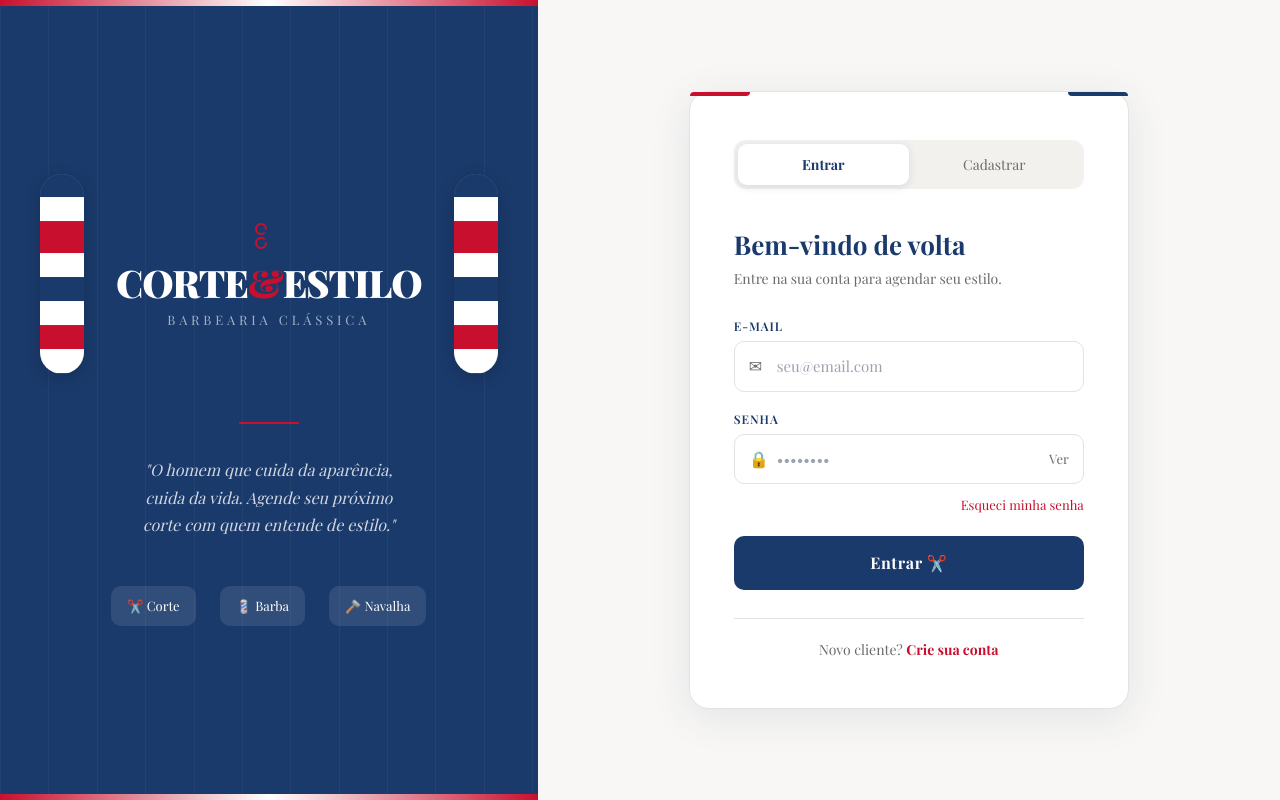
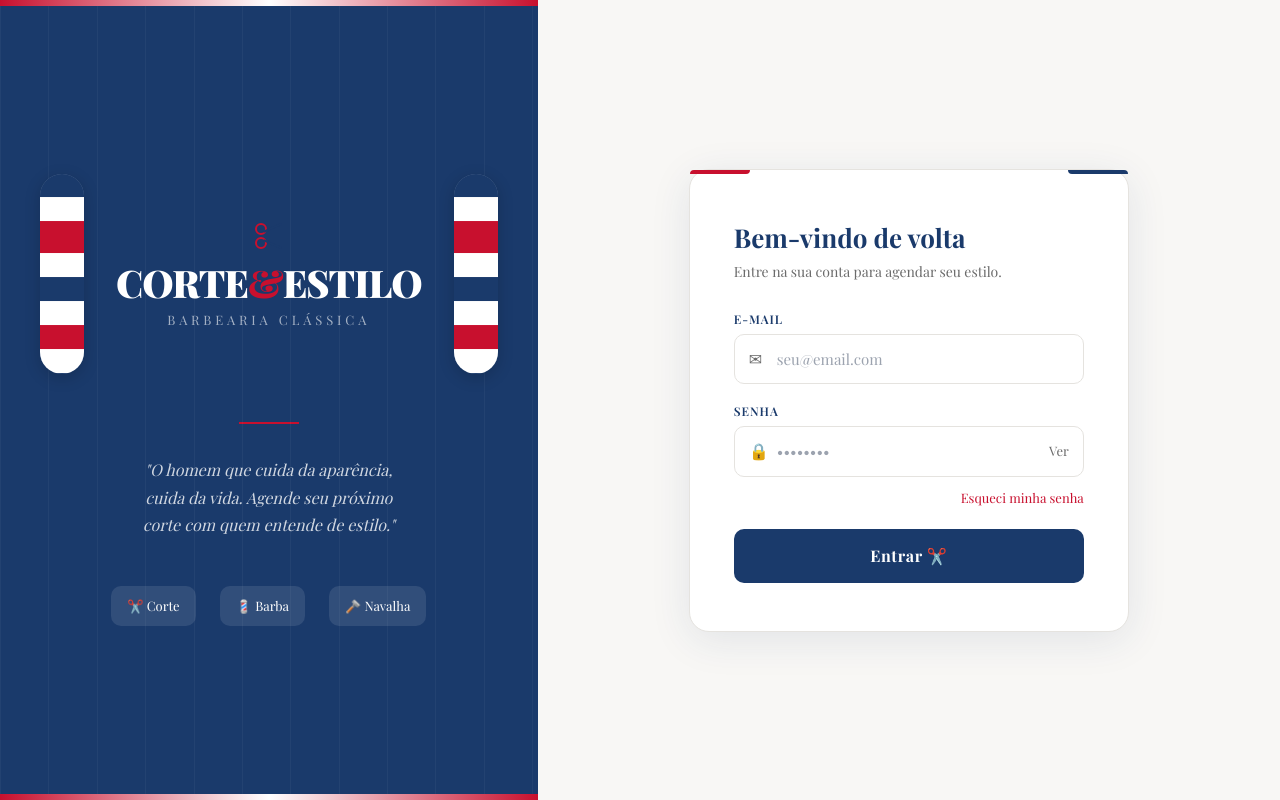
Before and after one commit to jose-s-melo/software-engineering, a Next.js app in the folder projeto-novo/frontend/: page /login in a window 1280 px wide. Built offline with nearby package versions, Linux system fonts and the light colour scheme.

Commit message:
modificando o login, removendo as partes inúteis e deixando só o campo de login

```diff
--- a/projeto-novo/frontend/src/app/login/page.jsx
+++ b/projeto-novo/frontend/src/app/login/page.jsx
@@ -1,7 +1,6 @@
 "use client";
 import { useState } from "react";
 import { useRouter } from "next/navigation";
-import api from "../api/auth/api";
 import { login } from "../api/auth/authService";
 
 const COLORS = {
@@ -115,7 +114,7 @@ function Input({ label, type = "text", value, onChange, placeholder, icon }) {
   );
 }
 
-function LoginForm({ onSwitch }) {
+function LoginForm() {
   const router = useRouter();
   const [email, setEmail] = useState("");
   const [password, setPassword] = useState("");
@@ -130,29 +129,22 @@ function LoginForm({ onSwitch }) {
     setLoading(true);
 
     try {
-      const response = await login({
-        "email": email,
-        "password": password
-      })
+      const response = await login({ email, password });
 
-      const data = response;
+      if (response.message === "Success") {
+        localStorage.setItem("token", response.token);
+        localStorage.setItem("role", response.user.role);
 
-      if (response.message == "Success") {
-        // Salva o token e a role no navegador
-        localStorage.setItem("token", data.token);
-        localStorage.setItem("role", data.user.role);
-
-        // Direciona de acordo com o perfil
-        if (data.user.role === "ADMIN") {
+        if (response.user.role === "ADMIN") {
           router.push("/admin/dashboard");
-        } else if (data.user.role === "CLIENTE") {
+        } else if (response.user.role === "CLIENTE") {
           router.push("/agendamento");
         } else {
           setError("Perfil de usuário não reconhecido.");
           setLoading(false);
         }
       } else {
-        setError(data.message || "Erro ao fazer login. Verifique suas credenciais.");
+        setError(response.message || "Erro ao fazer login. Verifique suas credenciais.");
         setLoading(false);
       }
     } catch (err) {
@@ -164,14 +156,20 @@ function LoginForm({ onSwitch }) {
 
   return (
     <div>
-      <h2 style={{ fontSize: 26, fontWeight: 700, color: COLORS.blue, margin: "0 0 4px", fontFamily: "'Playfair Display', Georgia, serif" }}>Bem-vindo de volta</h2>
-      <p style={{ color: COLORS.gray, fontSize: 14, margin: "0 0 28px" }}>Entre na sua conta para agendar seu estilo.</p>
+      <h2 style={{ fontSize: 26, fontWeight: 700, color: COLORS.blue, margin: "0 0 4px", fontFamily: "'Playfair Display', Georgia, serif" }}>
+        Bem-vindo de volta
+      </h2>
+      <p style={{ color: COLORS.gray, fontSize: 14, margin: "0 0 28px" }}>
+        Entre na sua conta para agendar seu estilo.
+      </p>
 
       <Input label="E-mail" type="email" value={email} onChange={e => setEmail(e.target.value)} placeholder="seu@email.com" icon="✉" />
       <Input label="Senha" type="password" value={password} onChange={e => setPassword(e.target.value)} placeholder="••••••••" icon="🔒" />
 
       <div style={{ textAlign: "right", marginTop: -10, marginBottom: 20 }}>
-        <span style={{ fontSize: 13, color: COLORS.red, cursor: "pointer", fontWeight: 500 }}>Esqueci minha senha</span>
+        <span style={{ fontSize: 13, color: COLORS.red, cursor: "pointer", fontWeight: 500 }}>
+          Esqueci minha senha
+        </span>
       </div>
 
       {error && (
@@ -201,91 +199,11 @@ function LoginForm({ onSwitch }) {
       >
         {loading ? "Entrando..." : "Entrar ✂️"}
       </button>
-
-      <div style={{ borderTop: `1px solid ${COLORS.grayLight}`, margin: "28px 0 20px" }} />
-
-      <p style={{ textAlign: "center", fontSize: 14, color: COLORS.gray, margin: 0 }}>
-        Novo cliente?{" "}
-        <span onClick={onSwitch} style={{ color: COLORS.red, fontWeight: 700, cursor: "pointer" }}>
-          Crie sua conta
-        </span>
-      </p>
-    </div>
-  );
-}
-
-function RegisterForm({ onSwitch }) {
-  const [name, setName] = useState("");
-  const [phone, setPhone] = useState("");
-  const [email, setEmail] = useState("");
-  const [password, setPassword] = useState("");
-  const [confirm, setConfirm] = useState("");
-  const [loading, setLoading] = useState(false);
-  const [error, setError] = useState("");
-
-  const handle = () => {
-    if (!name || !phone || !email || !password || !confirm) { setError("Preencha todos os campos."); return; }
-    if (!email.includes("@")) { setError("E-mail inválido."); return; }
-    if (password.length < 6) { setError("Senha deve ter ao menos 6 caracteres."); return; }
-    if (password !== confirm) { setError("As senhas não coincidem."); return; }
-    setError("");
-    setLoading(true);
-    setTimeout(() => { setLoading(false); alert("Cadastro realizado! Bem-vindo à barbearia! ✂️"); onSwitch(); }, 1600);
-  };
-
-  return (
-    <div>
-      <h2 style={{ fontSize: 26, fontWeight: 700, color: COLORS.blue, margin: "0 0 4px", fontFamily: "'Playfair Display', Georgia, serif" }}>Crie sua conta</h2>
-      <p style={{ color: COLORS.gray, fontSize: 14, margin: "0 0 28px" }}>Junte-se à família e agende com facilidade.</p>
-
-      <Input label="Nome completo" value={name} onChange={e => setName(e.target.value)} placeholder="João da Silva" icon="👤" />
-      <Input label="Telefone / WhatsApp" type="tel" value={phone} onChange={e => setPhone(e.target.value)} placeholder="(83) 99999-9999" icon="📱" />
-      <Input label="E-mail" type="email" value={email} onChange={e => setEmail(e.target.value)} placeholder="seu@email.com" icon="✉" />
-      <Input label="Senha" type="password" value={password} onChange={e => setPassword(e.target.value)} placeholder="Mín. 6 caracteres" icon="🔒" />
-      <Input label="Confirmar senha" type="password" value={confirm} onChange={e => setConfirm(e.target.value)} placeholder="Repita a senha" icon="🔒" />
-
-      {error && (
-        <div style={{ background: COLORS.redLight, border: `1px solid ${COLORS.red}`, borderRadius: 8, padding: "10px 14px", color: COLORS.redDark, fontSize: 13, marginBottom: 16 }}>
-          {error}
-        </div>
-      )}
-
-      <button
-        onClick={handle}
-        disabled={loading}
-        style={{
-          width: "100%",
-          padding: "15px",
-          background: loading ? COLORS.redDark : COLORS.red,
-          color: COLORS.white,
-          border: "none",
-          borderRadius: 10,
-          fontSize: 16,
-          fontWeight: 700,
-          cursor: loading ? "not-allowed" : "pointer",
-          letterSpacing: "0.04em",
-          fontFamily: "'Playfair Display', Georgia, serif",
-          transition: "background 0.2s",
-        }}
-      >
-        {loading ? "Cadastrando..." : "Criar conta ✂️"}
-      </button>
-
-      <div style={{ borderTop: `1px solid ${COLORS.grayLight}`, margin: "28px 0 20px" }} />
-
-      <p style={{ textAlign: "center", fontSize: 14, color: COLORS.gray, margin: 0 }}>
-        Já tem conta?{" "}
-        <span onClick={onSwitch} style={{ color: COLORS.blue, fontWeight: 700, cursor: "pointer" }}>
-          Entrar
-        </span>
-      </p>
     </div>
   );
 }
 
 export default function App() {
-  const [mode, setMode] = useState("login");
-
   return (
     <>
       <style>{`
@@ -310,17 +228,14 @@ export default function App() {
           position: "relative",
           overflow: "hidden",
         }}>
-          {/* Decorative background lines */}
           <div style={{ position: "absolute", top: 0, left: 0, right: 0, bottom: 0, opacity: 0.04 }}>
             {[...Array(12)].map((_, i) => (
               <div key={i} style={{ position: "absolute", left: `${i * 9}%`, top: 0, bottom: 0, width: 1, background: COLORS.white }} />
             ))}
           </div>
 
-          {/* Top accent bar */}
           <div style={{ position: "absolute", top: 0, left: 0, right: 0, height: 6, background: `linear-gradient(90deg, ${COLORS.red}, ${COLORS.white}, ${COLORS.red})` }} />
 
-          {/* Barber poles */}
           <div style={{ display: "flex", gap: 32, marginBottom: 48, alignItems: "center" }}>
             <BarberPole />
             <div style={{ textAlign: "center" }}>
@@ -337,15 +252,12 @@ export default function App() {
             <BarberPole />
           </div>
 
-          {/* Divider */}
           <div style={{ width: 60, height: 2, background: COLORS.red, marginBottom: 32 }} />
 
-          {/* Tagline */}
           <p style={{ color: "rgba(255,255,255,0.8)", fontSize: 16, textAlign: "center", lineHeight: 1.7, maxWidth: 280, fontStyle: "italic" }}>
             "O homem que cuida da aparência, cuida da vida. Agende seu próximo corte com quem entende de estilo."
           </p>
 
-          {/* Bottom icons */}
           <div style={{ display: "flex", gap: 24, marginTop: 48 }}>
             {["✂️ Corte", "💈 Barba", "🪒 Navalha"].map(item => (
               <div key={item} style={{ background: "rgba(255,255,255,0.1)", borderRadius: 10, padding: "10px 16px", color: COLORS.white, fontSize: 13, textAlign: "center" }}>
@@ -354,7 +266,6 @@ export default function App() {
             ))}
           </div>
 
-          {/* Bottom accent */}
           <div style={{ position: "absolute", bottom: 0, left: 0, right: 0, height: 6, background: `linear-gradient(90deg, ${COLORS.red}, ${COLORS.white}, ${COLORS.red})` }} />
         </div>
 
@@ -365,7 +276,6 @@ export default function App() {
           alignItems: "center",
           justifyContent: "center",
           padding: "48px 32px",
-          overflowY: "auto",
         }}>
           <div style={{
             width: "100%",
@@ -378,42 +288,10 @@ export default function App() {
             animation: "fadeSlide 0.45s ease",
             position: "relative",
           }}>
-            {/* Red accent top-left corner */}
             <div style={{ position: "absolute", top: 0, left: 0, width: 60, height: 4, background: COLORS.red, borderRadius: "20px 0 20px 0" }} />
             <div style={{ position: "absolute", top: 0, right: 0, width: 60, height: 4, background: COLORS.blue, borderRadius: "0 20px 0 20px" }} />
 
-            {/* Tab switcher */}
-            <div style={{ display: "flex", background: COLORS.grayLighter, borderRadius: 12, padding: 4, marginBottom: 36 }}>
-              {["login", "register"].map(m => (
-                <button
-                  key={m}
-                  onClick={() => setMode(m)}
-                  style={{
-                    flex: 1,
-                    padding: "10px",
-                    border: "none",
-                    borderRadius: 9,
-                    cursor: "pointer",
-                    fontSize: 14,
-                    fontWeight: mode === m ? 700 : 400,
-                    background: mode === m ? COLORS.white : "transparent",
-                    color: mode === m ? COLORS.blue : COLORS.gray,
-                    boxShadow: mode === m ? "0 2px 8px rgba(26,58,107,0.12)" : "none",
-                    transition: "all 0.2s",
-                    fontFamily: "'Playfair Display', Georgia, serif",
-                  }}
-                >
-                  {m === "login" ? "Entrar" : "Cadastrar"}
-                </button>
-              ))}
-            </div>
-
-            <div key={mode} style={{ animation: "fadeSlide 0.3s ease" }}>
-              {mode === "login"
-                ? <LoginForm onSwitch={() => setMode("register")} />
-                : <RegisterForm onSwitch={() => setMode("login")} />
-              }
-            </div>
+            <LoginForm />
           </div>
         </div>
       </div>
```
